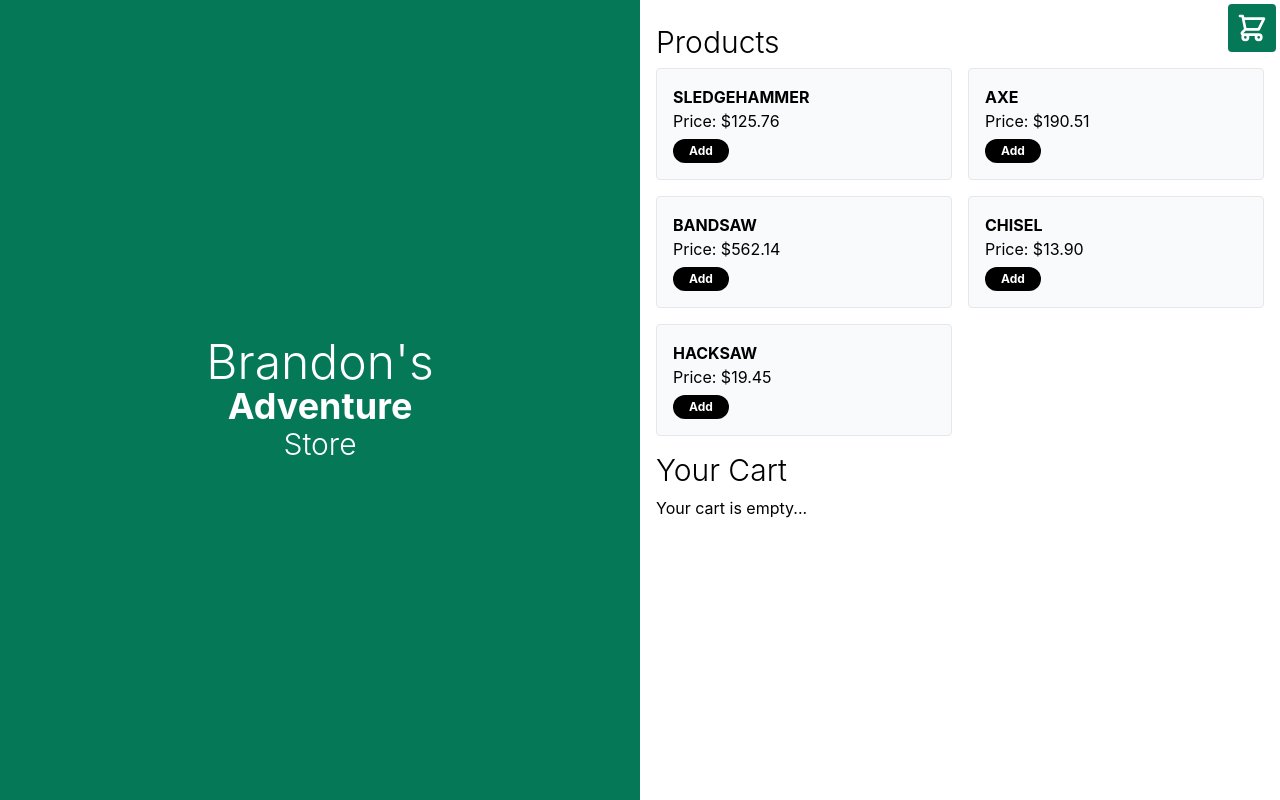
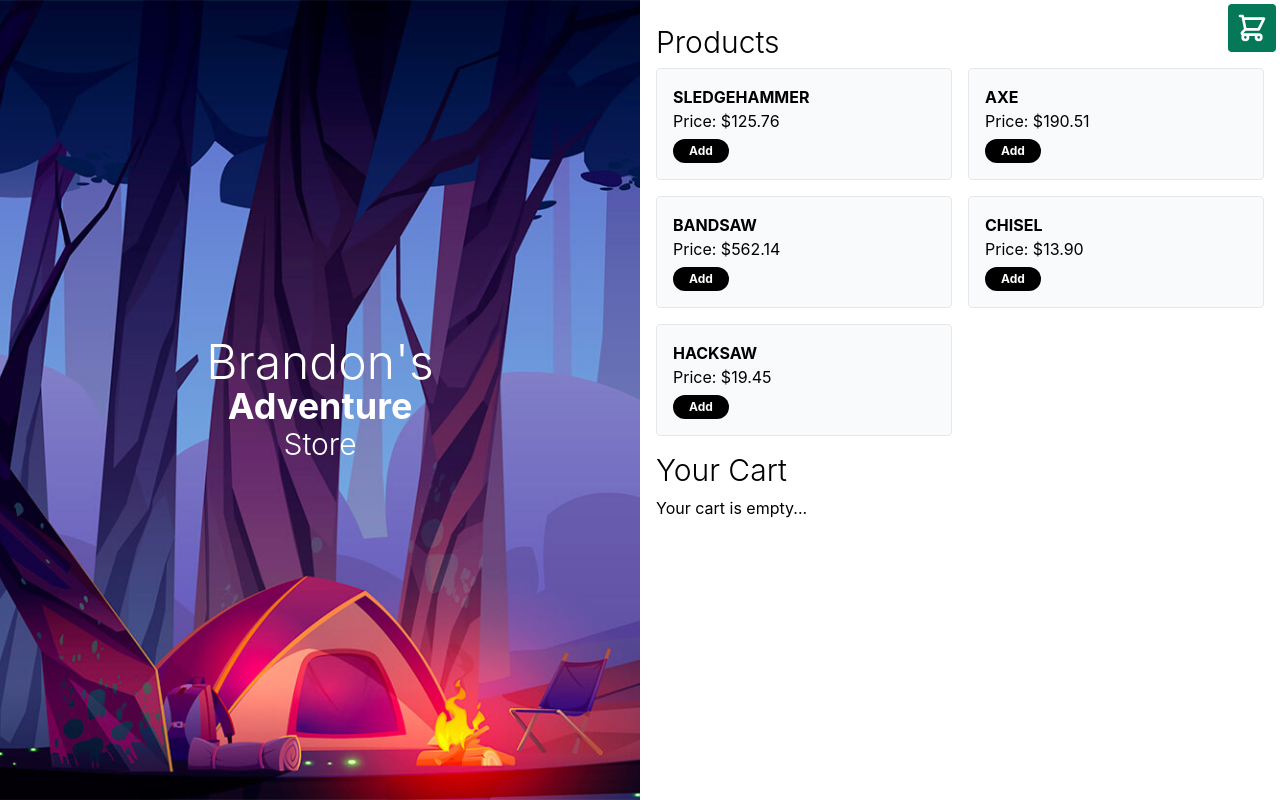
Before and after one commit to BHBradley/reactshop, a React (Create React App) app: page / in a window 1280 px wide. Built offline with nearby package versions, Linux system fonts and the light colour scheme.

Commit message:
Hero background image added

```diff
--- a/src/App.tsx
+++ b/src/App.tsx
@@ -12,7 +12,8 @@ import { products } from './constants/index'
 //Import the react useState
 import { useState } from 'react';
 
-
+// Import a nice background image I had in mind, for the hero
+import Background from './background.jpg'
 
 const App = () => {
 
@@ -112,20 +113,29 @@ const App = () => {
 
   }
 
+  // Background style:
+  const heroBgImgStyle = {
+    backgroundImage : "url("+Background+")"
+  };
+
+
   return (
+
     <div className="lg:flex">
 
       {/* Display a nice cart icon + amount of itms in the cart dynamically  */}
       <CartIcon cart={cart}></CartIcon>
 
       {/* HERO  */}
-      <div className="w-full lg:w-1/2 flex flex-col justify-center items-center min-h-screen bg-emerald-700 p-4">
+      <div className="w-full lg:w-1/2 flex flex-col justify-center items-center min-h-screen bg-emerald-700 p-4 bg-no-repeat bg-cover bg-fixed bg-center" style={heroBgImgStyle}>
 
-          <h1 className="text-white flex flex-col text-center">
-            <span className="text-5xl font-light">Brandon's</span>
-            <span className="text-4xl font-bold">Adventure</span>
-            <span className="text-3xl font-light">Store</span>
-          </h1>
+          <div>
+            <h1 className="text-white flex flex-col text-center">
+              <span className="text-5xl font-light">Brandon's</span>
+              <span className="text-4xl font-bold">Adventure</span>
+              <span className="text-3xl font-light">Store</span>
+            </h1>
+          </div>
 
       </div>
 
@@ -145,6 +155,7 @@ const App = () => {
       </div>
 
     </div>
+
   );
 };
 
```
Also changed, not shown: src/background.jpg (added).
